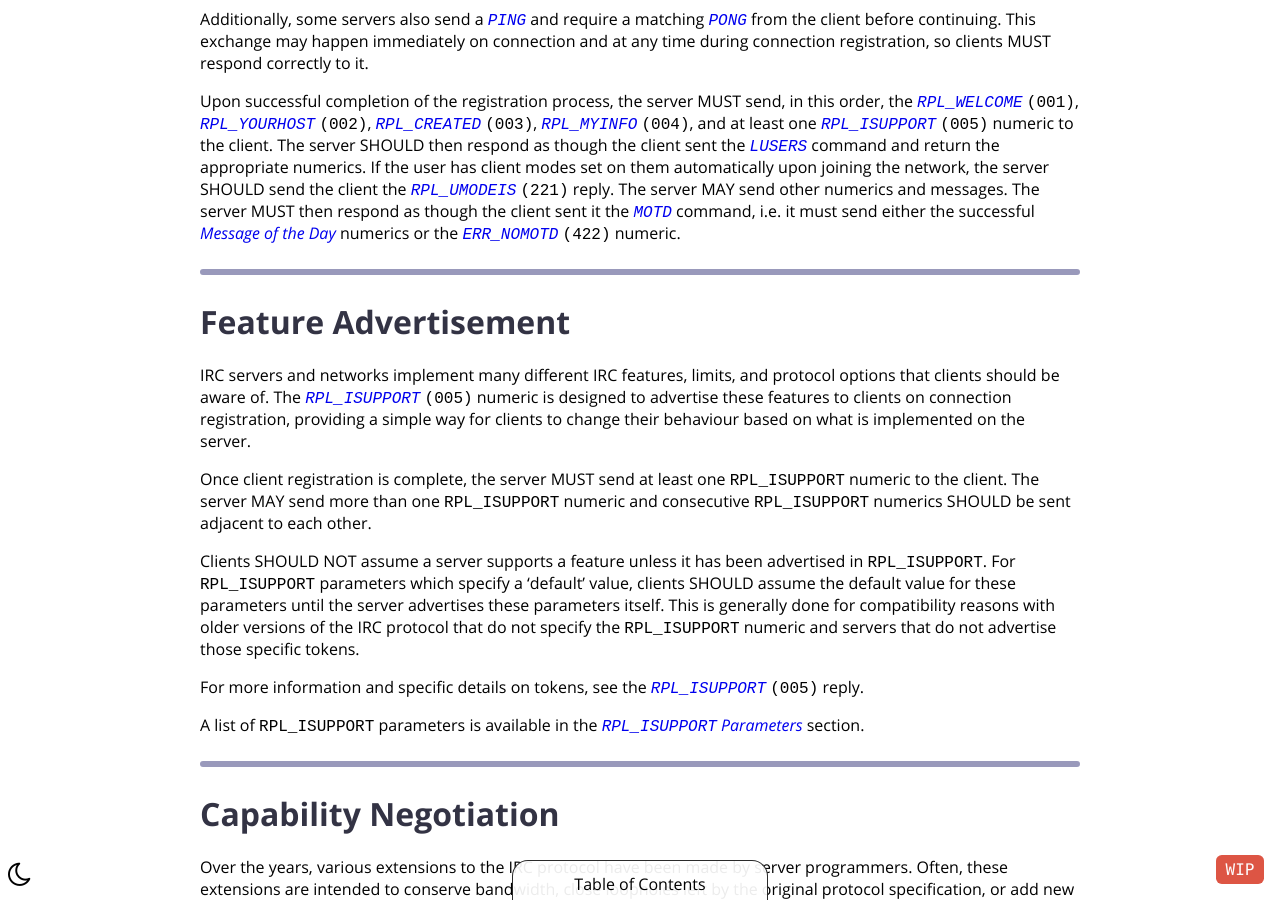
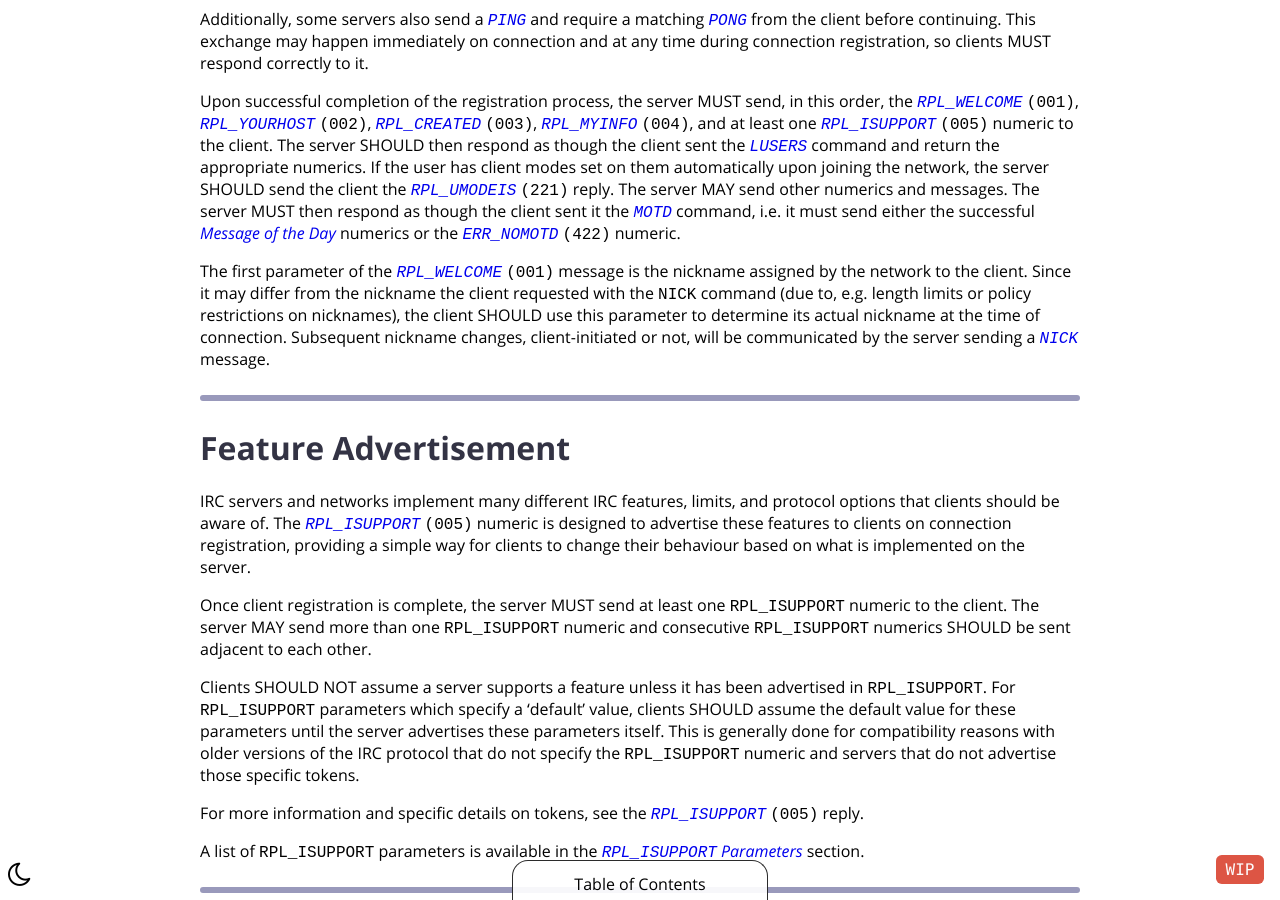
Before and after one commit to ircdocs/modern-irc, a Jekyll site: the page built from index.md, in a window 1280 px wide and 900 px high, scrolled down 11879 px. Built offline with Jekyll 4.4.1, drawn with Linux system fonts in a browser that asks for light colours.

Commit message:
mention reading RPL_WELCOME to get the assigned nick (#146)

```diff
--- a/index.md
+++ b/index.md
@@ -448,6 +448,7 @@ Additionally, some servers also send a {% message PING %} and require a matching
 
 Upon successful completion of the registration process, the server MUST send, in this order, the {% numeric RPL_WELCOME %}, {% numeric RPL_YOURHOST %}, {% numeric RPL_CREATED %}, {% numeric RPL_MYINFO %}, and at least one {% numeric RPL_ISUPPORT %} numeric to the client. The server SHOULD then respond as though the client sent the {% command LUSERS %} command and return the appropriate numerics. If the user has client modes set on them automatically upon joining the network, the server SHOULD send the client the {% numeric RPL_UMODEIS %} reply. The server MAY send other numerics and messages. The server MUST then respond as though the client sent it the {% message MOTD %} command, i.e. it must send either the successful [Message of the Day](#motd-message) numerics or the {% numeric ERR_NOMOTD %} numeric.
 
+The first parameter of the {% numeric RPL_WELCOME %} message is the nickname assigned by the network to the client. Since it may differ from the nickname the client requested with the `NICK` command (due to, e.g. length limits or policy restrictions on nicknames), the client SHOULD use this parameter to determine its actual nickname at the time of connection. Subsequent nickname changes, client-initiated or not, will be communicated by the server sending a {% message NICK %} message.
 
 ---
 
```
